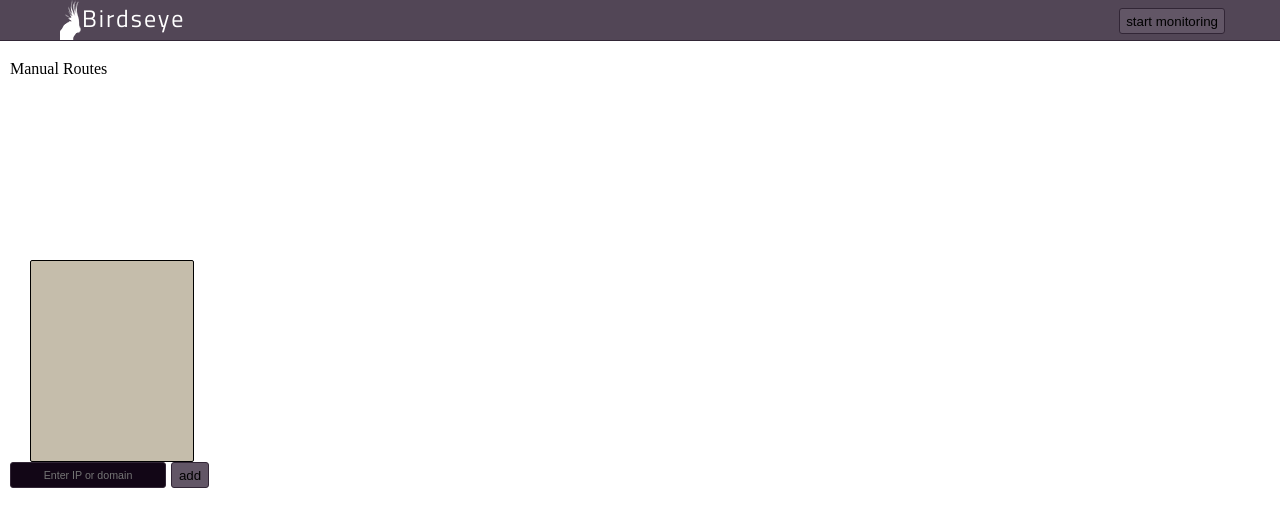
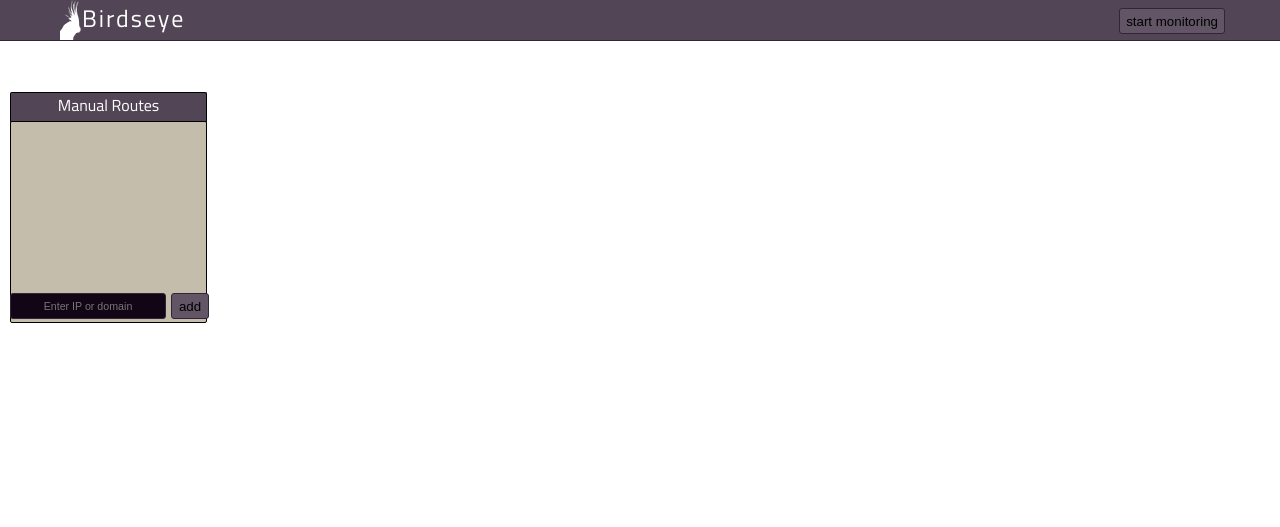
Before and after one commit to laokaplow/outbreak, a Flask app: page / in a window 1280 px wide. Shown: the top 527 px of the page. Run offline with Flask 2, Linux system fonts and the light colour scheme; some libraries are stand-ins or nearby versions.

Commit message:
Ads style for the manual routes window

```diff
--- a/birdseye/static/css/style.css
+++ b/birdseye/static/css/style.css
@@ -142,6 +142,22 @@ div.panel p {
   overflow: hidden;
 }
 
+#manual_routes {
+  position: relative;
+  top: 32px;
+  left: 0px;
+  width: 195px;
+  height: 30px;
+  border: 1px solid;
+  border-bottom-style: none;
+  border-radius: 2px;
+  text-align: center;
+  font-family: 'Titillium Web', sans-serif;
+  background-color: #524656;
+  color: #ffffff;
+  border-color: #000000;
+}
+
 #ip_list {
 
   position: relative;
@@ -149,10 +165,10 @@ div.panel p {
   border: 1px solid;
   border-color: #cf4647;
   background-color: #c5bdab;
-  top: 0px;
-  left: 20px;
+  top: 30px;
+  left: 0px;
   height: 200px;
-  width: 162px;
+  width: 195px;
   overflow: auto;
   border: 1px solid;
 }
@@ -172,9 +188,3 @@ div.ip {
   top:60px;
   left:10px;
 }
-
-#manual_routes {
-  width:100%;
-  height:200px;
-  background-color:white;
-}
```
